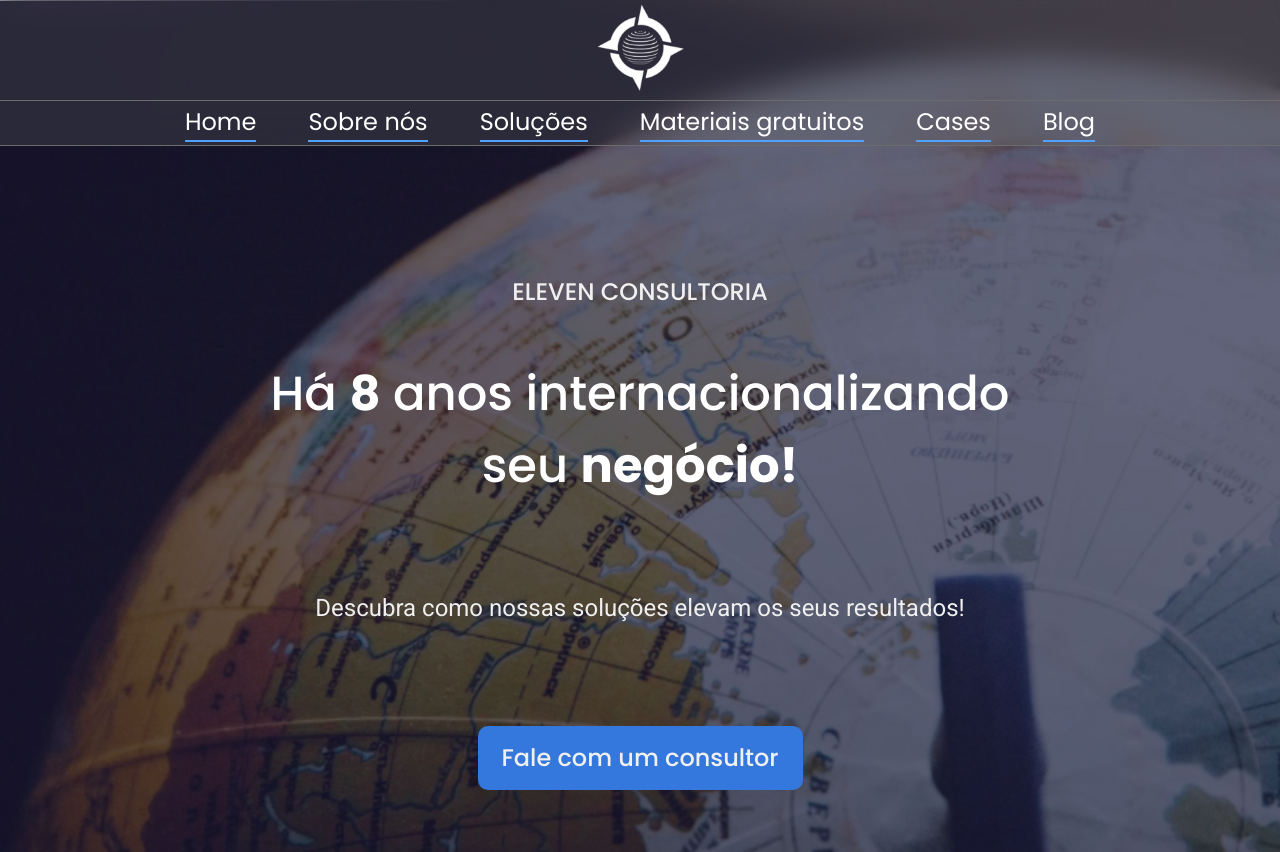
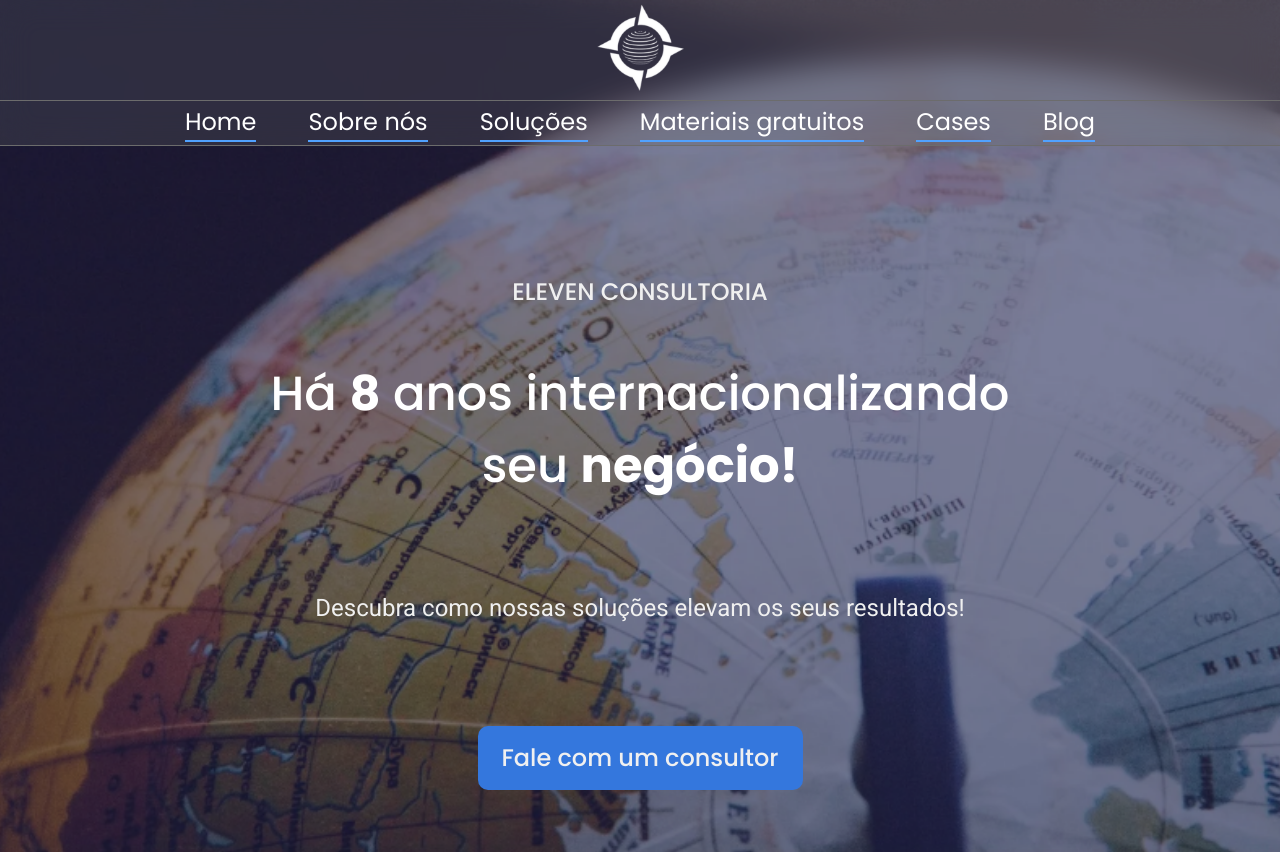
Before and after one commit to knex-projects/eleven-lp, a React (Vite) app in the folder FrontEnd/: page / in a window 1280 px wide. Shown: the top 852 px of the page. Built offline with nearby package versions, Linux system fonts and the light colour scheme.

Commit message:
style(HeroSection): arruma background

```diff
--- a/FrontEnd/src/components/HeroSection/HeroSection.tsx
+++ b/FrontEnd/src/components/HeroSection/HeroSection.tsx
@@ -1,9 +1,11 @@
-import bgImg from "../../assets/images/bg-hero-section.svg";
+import bgImg from "../../assets/images/bg-hero-section.png";
 
 export default function HeroSection() {
   return (
-      <section className="w-full h-[872px] bg-cover justify-center flex flex-col items-center  text-center content-center max-sm:bg-center"
-      style={{ backgroundImage: `url(${bgImg})` }}>
+      <section className="w-full h-[872px] justify-center flex flex-col items-center text-center content-center bg-cover"
+      style={{ backgroundImage: `url(${bgImg})`,
+        backgroundSize: "cover",
+        backgroundPosition: "center" }}>
         <h1 className="text-[24px] font-medium text-center text-[#F0F0F0] max-md:text-[16px] min-md:pt-48 max-md:font-normal mb-12">
           ELEVEN CONSULTORIA
         </h1>
```
Also changed, not shown: FrontEnd/src/assets/images/bg-hero-section.png (added), FrontEnd/src/assets/images/bg-hero-section.svg (deleted).
